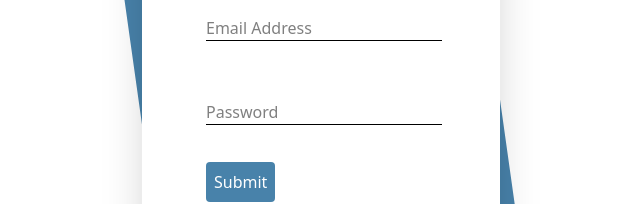
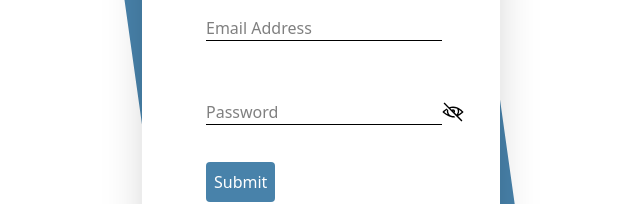
Before and after one commit to mnla8821/finally-project-next, a Next.js app: page /Login in a window 1280 px wide. Shown: the part 288-492 px from the top of the page, without its empty margins (319-959 px from the left). Built offline with nearby package versions, Linux system fonts and the light colour scheme.

Commit message:
uploaded

```diff
--- a/src/app/(user)/Login/page.tsx
+++ b/src/app/(user)/Login/page.tsx
@@ -1,8 +1,15 @@
-import React from "react";
+"use client"
 import Link from "next/link";
 import Button from "../../Component/Button/Button";
 import { FcGoogle } from "react-icons/fc";
+import { LiaEyeSlashSolid , LiaEyeSolid  } from "react-icons/lia";
+import { useState } from "react";
+
 const Login = () => {
+  const [showPassword,setShowPassword] = useState(false)
+  const handleChangeShow = () => {
+    setShowPassword(!showPassword)
+  }
   return (
     <section className="h-[100vh] flex justify-center items-center">
       <div className="bg-[var(--blue)] h-[70%] w-[28%] rounded-3xl rotate-352 max-sm:w-[75%] max-sm:rotate-357  max-lg:w-[42%]  max-lg:w-[35%]  max-xl:w-[30%]">
@@ -13,8 +20,12 @@ const Login = () => {
           <div className="h-[15%] pl-16 w-full flex items-center max-sm:pl-6">
             <input placeholder="Email Address" className=" w-[80%] border-b focus:outline-none" />
           </div>
-          <div className="h-[15%] pl-16 w-full flex items-center max-sm:pl-6">
-            <input placeholder="Password" className=" w-[80%] border-b focus:outline-none"/>
+          <div className="h-[15%] pl-16 w-full flex  max-sm:pl-6  items-center">
+            <input placeholder="Password" type={showPassword == true ? "text" : "password"} className=" w-[80%] border-b focus:outline-none"/>
+            {showPassword == false ?
+            <LiaEyeSlashSolid size={22} onClick={ handleChangeShow} className="cursor-pointer"/> :
+            <LiaEyeSolid  size={22} onClick={handleChangeShow} className="cursor-pointer" />
+            }
           </div>
           <Link
             href="/"
--- a/src/app/(user)/SignUp/page.tsx
+++ b/src/app/(user)/SignUp/page.tsx
@@ -2,7 +2,13 @@
 import Link from "next/link";
 import Button from "../../Component/Button/Button";
 import { FcGoogle } from "react-icons/fc";
+import { LiaEyeSlashSolid , LiaEyeSolid  } from "react-icons/lia";
+import {useState} from "react"
 const SignUp = () => {
+  const [showPassword,setShowPassword] = useState(false)
+  const handleChangeShow = () => {
+    setShowPassword(!showPassword)
+  }
   return (
     <section className="h-[100vh] flex justify-center items-center">
       <div className="bg-[var(--blue)] h-[77%] w-[28%] rounded-3xl rotate-352  max-sm:w-[75%] max-sm:rotate-357  max-lg:w-[42%]  max-lg:w-[35%]  max-xl:w-[30%]">
@@ -17,8 +23,11 @@ const SignUp = () => {
             <input placeholder="Email Address" className=" w-[80%] border-b focus:outline-none" />
           </div>
           <div className="h-[15%] pl-16 w-full flex items-center max-sm:pl-6">
-            <input placeholder="Password" className=" w-[80%] border-b focus:outline-none"/>
-          </div>
+          <input placeholder="Password" type={showPassword == true ? "text" : "password"} className=" w-[80%] border-b focus:outline-none"/>
+            {showPassword == false ?
+            <LiaEyeSlashSolid size={22} onClick={ handleChangeShow} className="cursor-pointer"/> :
+            <LiaEyeSolid  size={22} onClick={handleChangeShow} className="cursor-pointer" />
+            }          </div>
           <Link
             href="/"
             className="h-[10%]  pl-16 px-6 flex items-center font-normal  max-sm:pl-6"
--- a/src/app/Component/Header/Header.tsx
+++ b/src/app/Component/Header/Header.tsx
@@ -15,7 +15,7 @@ const Header = () => {
         <div className="cursor-pointer text-2xl text-[var(--blue)] bg-white font-bold rounded-full w-20 h-20 flex justify-center items-center translate">
           En
         </div>
-        <Link href="/Login" className="cursor-pointer text-2xl text-[var(--white-blue)] bg-[var(--blue)] p-4 rounded-3xl font-bold log-in">
+        <Link href="/SignUp" className="cursor-pointer text-2xl text-[var(--white-blue)] bg-[var(--blue)] p-4 rounded-3xl font-bold log-in">
           تسجيل الدخول
         </Link>
       </div>
--- a/src/app/Component/Navbar/Navbar.tsx
+++ b/src/app/Component/Navbar/Navbar.tsx
@@ -10,7 +10,7 @@ interface propsNavbar {
 const Navbar : React.FC<propsNavbar>= (props) => {
 
   const pathname = usePathname();
-  const [isLogin ,setIsLogin] = useState(false)
+  const [isLogin , setIsLogin] = useState(true)
   useEffect(()=> {
     if(pathname === '/Login' || pathname === '/SignUp')
       setIsLogin(true)
--- a/src/app/Pages/Landing/Landing.tsx
+++ b/src/app/Pages/Landing/Landing.tsx
@@ -26,7 +26,7 @@ const Landing = () => {
             الشباب الملتزمين بالإنسانية وحب الخير، إلى تقديم بيئة تعلّم متميزة.
           </p>
           <Button>
-            <Link href="/Login" className="py-5 px-14 text-2xl rounded-2xl font-bold" >
+            <Link href="/SignUp" className="py-5 px-14 text-2xl rounded-2xl font-bold" >
               ابدأ رحلتك معنا
             </Link>
           </Button>
```
